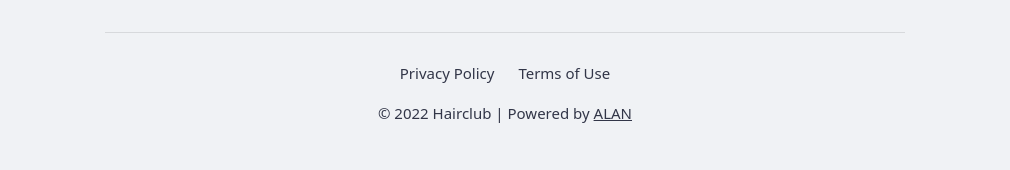
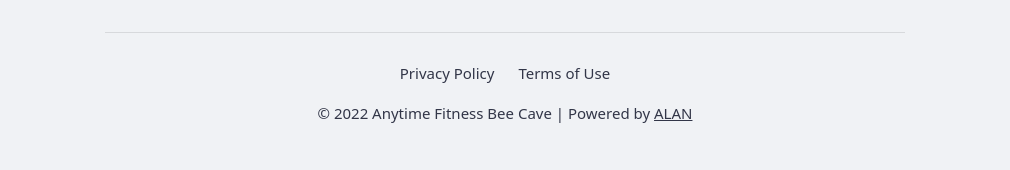
Before and after one commit to Usealan/website, a Jekyll site: the page built from labs/landing.html, in a window 1280 px wide. Shown: the part 1837-2007 px from the top of the page, without its empty margins (135-1145 px from the left). Built offline with Jekyll 4.4.1, drawn with Linux system fonts in a browser that asks for light colours; some web fonts are replaced.

Commit message:
landing base

```diff
--- a/labs/landing.html
+++ b/labs/landing.html
@@ -1,6 +1,6 @@
 ---
 permalink: /labs/landing/
-business_name: "Hairclub"
+business_name: "Anytime Fitness Bee Cave"
 business_logo: "https://www.anytimefitness.com/wp-content/uploads/2022/06/AnytimeFitness_Primary_4c.png"
 business_primary_color: "#6244BB"
 campaign_title: "Try Us For Free"
```
